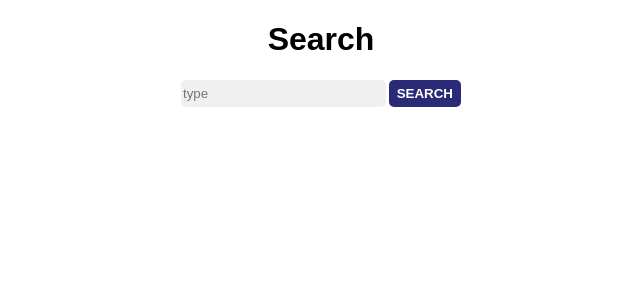
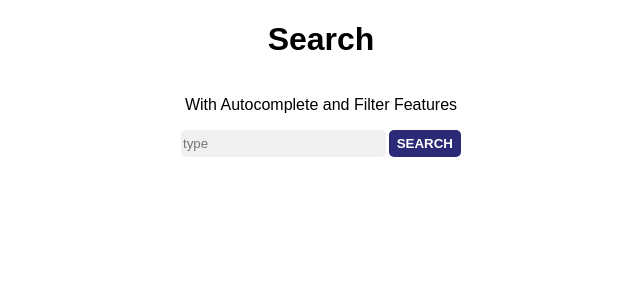
Before and after one commit to PJMantoss/autocomplete_search, a React (Create React App) app: page / in a window 1280 px wide. Shown: the top 300 px of the page, without its empty margins (319-959 px from the left). Built offline with nearby package versions, Linux system fonts and the light colour scheme; the HTML template or start-up script is replaced by a standard one.

Commit message:
update App

```diff
--- a/src/App.js
+++ b/src/App.js
@@ -18,6 +18,7 @@ function App() {
   return (
     <div className="App">
       <h1>Search</h1>
+      <p>With Autocomplete and Filter Features</p>
       <div className="searchContainer">
         <div className="searchInner">
           <input
```
